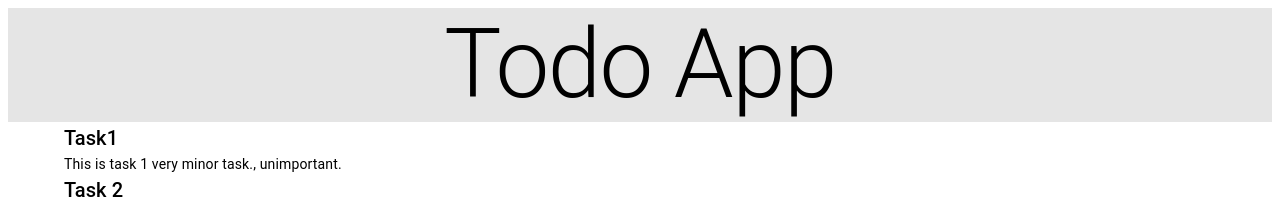
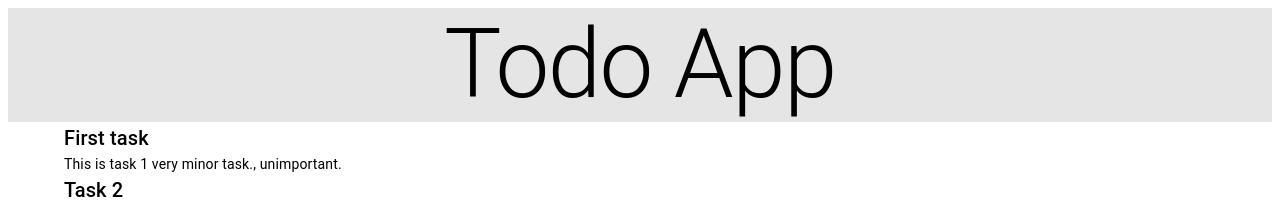
Before and after one commit to SandeshGC/Todo-App, a React (Vite) app: page / in a window 1280 px wide. Shown: the top 208 px of the page. Built offline with nearby package versions, Linux system fonts and the light colour scheme; a web font is replaced by a local one.

Commit message:
add: loading tasks from a json file

```diff
--- a/src/components/TaskList.tsx
+++ b/src/components/TaskList.tsx
@@ -1,23 +1,16 @@
 import { Box, Container } from '@mui/material'
-import { FC } from 'react'
+import { FC, useEffect } from 'react'
 import Task from './Task'
 import { TaskType } from '../types/entities'
+import taskList from '../data/index.json'
 
-const tasks: TaskType[] = [
-	{
-		id: 'test1',
-		title: 'Task1',
-		description: 'This is task 1 very minor task., unimportant.'
-	},
-	{
-		id: 'test2',
-		title: 'Task 2',
-		description: 'This is task 2. test'
-	}
-]
 interface TaskListProps {}
 
 const TaskList: FC<TaskListProps> = ({}) => {
+	const tasks: TaskType[] = taskList
+
+	console.log(tasks)
+
 	return (
 		<Container>
 			<Box>
@@ -25,8 +18,10 @@ const TaskList: FC<TaskListProps> = ({}) => {
 					return (
 						<Task
 							key={task.id}
+							id={task.id}
 							title={task.title}
 							description={task.description}
+							isComplete={task.isComplete}
 						/>
 					)
 				})}
--- a/src/containers/Home.tsx
+++ b/src/containers/Home.tsx
@@ -2,7 +2,7 @@ import { Box, Fab } from '@mui/material'
 import { FC, ReactElement, useContext } from 'react'
 import Header from '../components/Header'
 import TaskList from '../components/TaskList'
-import { ModalContext } from '../contexts/CreateTodoModalContext'
+import { ModalContext } from '../contexts/ModalContext'
 import AddCircleOutline from '@mui/icons-material/AddCircleOutline'
 import CancelOutlinedIcon from '@mui/icons-material/CancelOutlined'
 import CreateTaskModal from '../components/Modals/CreateTaskModal'
--- a/src/contexts/ContextProvider.tsx
+++ b/src/contexts/ContextProvider.tsx
@@ -1,8 +1,8 @@
 import { ReactNode } from 'react'
-import CreateTodoModalProvider from './CreateTodoModalContext'
+import ModalProvider from './ModalContext'
 
 const ContextProvider = ({ children }: { children: ReactNode }) => {
-	return <CreateTodoModalProvider>{children}</CreateTodoModalProvider>
+	return <ModalProvider>{children}</ModalProvider>
 }
 
 export default ContextProvider
--- /dev/null
+++ b/src/data/index.json
@@ -0,0 +1,14 @@
+[
+	{
+		"id": "test1",
+		"title": "First task",
+		"description": "This is task 1 very minor task., unimportant.",
+		"isComplete": false
+	},
+	{
+		"id": "test2",
+		"title": "Task 2",
+		"description": "This is task 2. test",
+		"isComplete": false
+	}
+]
--- a/src/types/entities.d.ts
+++ b/src/types/entities.d.ts
@@ -3,5 +3,5 @@ export interface TaskType {
     id: string
     title: string
     description: string
-
+    isComplete: boolean
 }
```
Also changed, not shown: src/components/Modals/CreateTaskModal.tsx (+3 -6 lines), src/components/Task.tsx (+6 -7 lines), src/contexts/ModalContext.tsx (renamed from src/contexts/CreateTodoModalContext.tsx).
